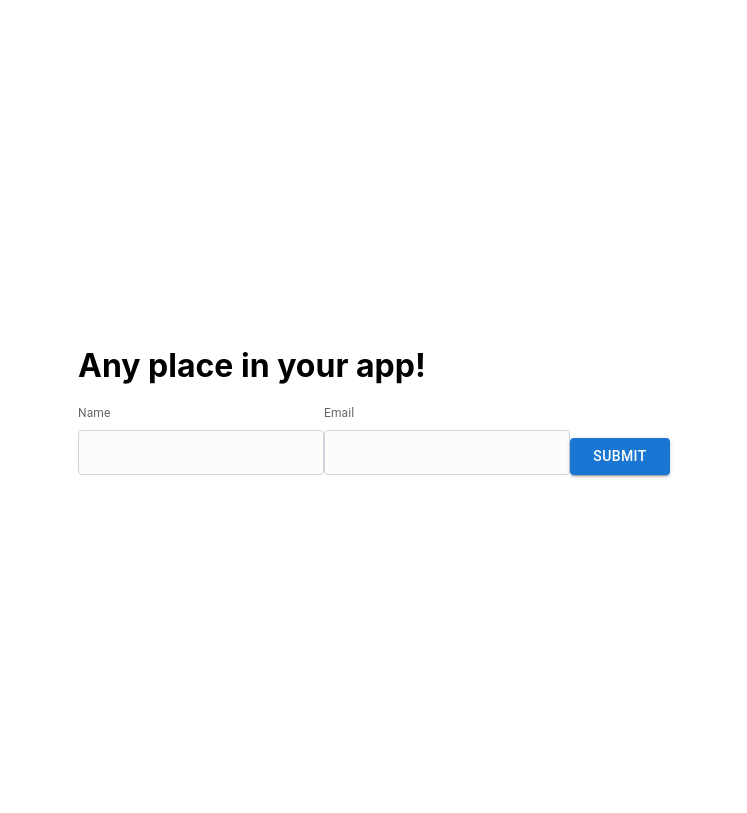
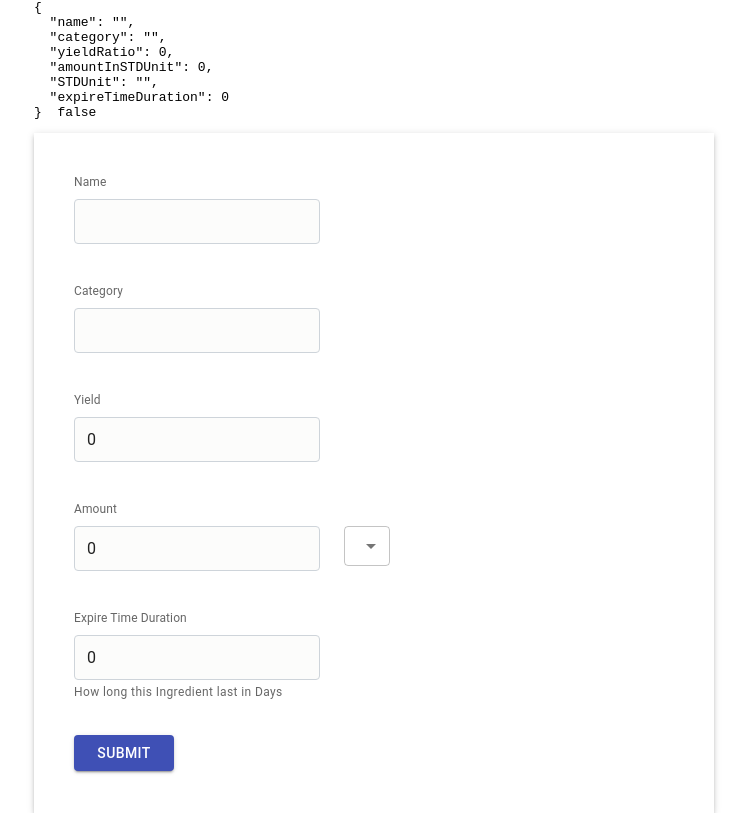
Before and after one commit to xxibcill/restaurant-management-app, a React (Create React App) app in the folder app/: page / in a window 1280 px wide. Shown: the whole page, without its empty margins (266-1013 px from the left). Built offline with nearby package versions, Linux system fonts and the light colour scheme.

Commit message:
add validate Schema

```diff
--- a/app/src/components/FormBox.tsx
+++ b/app/src/components/FormBox.tsx
@@ -7,6 +7,10 @@ import TextField, { TextFieldProps } from '@mui/material/TextField';
 import { OutlinedInputProps } from '@mui/material/OutlinedInput';
 import { orange } from '@mui/material/colors';
 import axios from 'axios'
+import { Formik, Form, Field, ErrorMessage } from 'formik';
+import * as Yup from "yup";
+import { FormikHelpers as FormikActions } from 'formik';
+import { resolve } from 'node:path/win32';
 
 type FormBoxProps = {
     children?: JSX.Element|JSX.Element[]
@@ -97,116 +101,137 @@ const BootstrapInput = styled(InputBase)(({ theme }) => ({
     },
 }));
 
+const ValidateIngredientTypeSchema = Yup.object().shape({
+    name: Yup.string()
+        .required('Required'),
+    category: Yup.string()
+        .required('Required'),
+    yieldRatio: Yup.number()
+        .required('Required'),
+    amountInSTDUnit: Yup.number()
+        .required('Required'),
+    STDUnit: Yup.string()
+        .required('Required'),
+    expireTimeDuration: Yup.number()
+        .required('Required'),
+});
+
+type FormikSubmitHandler<V> = (value: object, actions: FormikActions<V>) => void;
+
+interface FormValues {
+    name: string;
+    category: string;
+    yieldRatio: number;
+    amountInSTDUnit: number;
+    STDUnit: string;
+    expireTimeDuration: number
+}
+
   // Easiest way to declare a Function Component; return type is inferred.
 const FormBox = ({children}: FormBoxProps): JSX.Element => {
 
     const [unitSelected, setUnit] = useState('ml');
-    const [name, setName] = useState('');
-    const [category, setCategory] = useState('');
-    const [yieldRatio, setYieldRatio] = useState<number>(0);
-    const [amount, setAmount] = useState<number>(0);
-    const [etd, setETD] = useState<number>(0);
 
-    const handleUnitSelect = (event: SelectChangeEvent) => {
-        setUnit(event.target.value as string);
-    };
+    const handleSubmit: FormikSubmitHandler<FormValues>  = async (values, formikBag) => {
+        formikBag.setSubmitting(true);
+        console.log(JSON.stringify(values, null, 2));
+        await new Promise((resolve) => {
+            setTimeout(resolve, 1000);
+        });
+        // const response = await axios({
 
-    const handleNameChange = (event: React.ChangeEvent<HTMLInputElement>) => {
-        setName(event.target.value);
-    };
-
-    const handleYieldChange = (event: React.ChangeEvent<HTMLInputElement>) => {
-        setYieldRatio(Number(event.target.value));
-    };
-
-    const handleCategoryChange = (event: React.ChangeEvent<HTMLInputElement>) => {
-        setCategory(event.target.value);
-    };
-
-    const handleAmountChange = (event: React.ChangeEvent<HTMLInputElement>) => {
-        setAmount(Number(event.target.value));
-    };
-
-    const handleETDChange = (event: React.ChangeEvent<HTMLInputElement>) => {
-        setETD(Number(event.target.value));
-    };
-
-
-
-    const  handleSubmitClick = async () => {
-        const response = await axios({
-            method: 'post',
-            url: 'http://localhost:8080/createIngredient',
-            data: {
-                "name" : name,
-                "category" : category,
-                "yeildRatio" : yieldRatio,
-                "stdUnit" : unitSelected,
-                "amountInSTDUnit" : amount,
-                "expireTimeDuration" : etd
-            }
-        })
-        console.log(response.data);
-
+        //     method: 'post',
+        //     url: 'http://localhost:8080/createIngredient',
+        //     data: {
+        //         "name" : name,
+        //         "category" : category,
+        //         "yeildRatio" : yieldRatio,
+        //         "stdUnit" : unitSelected,
+        //         "amountInSTDUnit" : amount,
+        //         "expireTimeDuration" : etd
+        //     }
+        // })
+        formikBag.setSubmitting(false);
     };
 
     return(
+        <ThemeProvider theme={theme}>
+                    <Formik
+                        initialValues={{
+                            name: "",
+                            category: "",
+                            yieldRatio: 0,
+                            amountInSTDUnit: 0,
+                            STDUnit: "",
+                            expireTimeDuration: 0
+                        }}
+                        validationSchema={ValidateIngredientTypeSchema}
+                        onSubmit={handleSubmit}
+                    >
+                    {({ values,isSubmitting }) => (
+                        <Form>
+                        <pre>{`${JSON.stringify(values, null, 2)}  ${isSubmitting}`}</pre>
                         <Box sx={style}>
-            <ThemeProvider theme={theme}>
 
                             <FormControl color='success' variant="standard">
-                    <InputLabel shrink htmlFor="Name">Name</InputLabel>
-                    <BootstrapInput id="Name" onChange={handleNameChange}/>
-                    <FormHelperText id="my-helper-text">We'll never share your email.</FormHelperText>
+                                <InputLabel shrink htmlFor="name">Name</InputLabel>
+                                <Field type="text" name="name" as={BootstrapInput} />
+                                <ErrorMessage name="name">
+                                    {msg => <FormHelperText error>{msg}</FormHelperText>}
+                                </ErrorMessage>
                             </FormControl>
 
                             <FormControl variant="standard" sx={{marginTop:5}}>
                                 <InputLabel shrink htmlFor="category">Category</InputLabel>
-                    <BootstrapInput onChange={handleCategoryChange} id="category" />
+                                <Field type="text" name="category" as={BootstrapInput} />
+                                <ErrorMessage name="category">
+                                    {msg => <FormHelperText error>{msg}</FormHelperText>}
+                                </ErrorMessage>
                             </FormControl>
 
                             <FormControl variant="standard" sx={{marginTop:5}}>
-                    <InputLabel shrink htmlFor="yield">Yield</InputLabel>
-                    <BootstrapInput onChange={handleYieldChange} id="yield" type='number' />
+                                <InputLabel shrink htmlFor="yieldRatio">Yield</InputLabel>
+                                <Field type="number" name="yieldRatio" as={BootstrapInput} />
+                                <ErrorMessage name="yieldRatio">
+                                    {msg => <FormHelperText error>{msg}</FormHelperText>}
+                                </ErrorMessage>
                             </FormControl>
 
                             <Box sx={{marginTop:5}}>
                                 <FormControl variant="standard" >
-                        <InputLabel shrink htmlFor="amount">
-                        Amount
-                        </InputLabel>
-                        <BootstrapInput onChange={handleAmountChange} id="amount" type='number' />
+                                    <InputLabel shrink htmlFor="amountInSTDUnit">Amount</InputLabel>
+                                    <Field type="number" name="amountInSTDUnit" as={BootstrapInput} />
+                                    <ErrorMessage name="amountInSTDUnit">
+                                        {msg => <FormHelperText error>{msg}</FormHelperText>}
+                                    </ErrorMessage>
                                 </FormControl>
 
-                    <Select
-                        labelId="demo-simple-select-label"
-                        id="demo-simple-select"
-                        value={unitSelected}
-                        label="Age"
-                        onChange={handleUnitSelect}
+                                <Field
+                                    name="STDUnit"
                                     sx={{marginTop: 3,marginLeft: 3,height:40}}
+                                    as={Select}
                                 >
                                     {currencies.map((option) => (
                                         <MenuItem key={option.value} value={option.value}>
                                         {option.label}
                                         </MenuItem>
                                     ))}
-                    </Select>
+                                </Field>
                             </Box>
-
                             <FormControl variant="standard" sx={{marginTop:5}}>
-                    <InputLabel shrink htmlFor="etd" >
-                    Expire Time Duration
-                    </InputLabel>
-                    <BootstrapInput onChange={handleETDChange} id="etd" type='number' />
+                                <InputLabel shrink htmlFor="expireTimeDuration" >Expire Time Duration</InputLabel>
+                                <Field type="number" name="expireTimeDuration" as={BootstrapInput} />
+                                <ErrorMessage name="expireTimeDuration">
+                                    {msg => <FormHelperText error>{msg}</FormHelperText>}
+                                </ErrorMessage>
                                 <FormHelperText id="etd-helper-text">How long this Ingredient last in Days</FormHelperText>
                             </FormControl>
-
+                            <Button disabled={isSubmitting} type='submit' sx={{width:100,marginTop:4}} variant="contained">Submit</Button>
+                        </Box>
+                    </Form>
+                )}
+                </Formik>
         </ThemeProvider>
-
-            <Button onClick={handleSubmitClick} sx={{width:100,marginTop:4}} variant="contained">Submit</Button>
-
-        </Box>
     )
   };
 
--- a/app/src/components/forTestComponent.tsx
+++ b/app/src/components/forTestComponent.tsx
@@ -24,8 +24,8 @@ const rootBoxStyle = {
 const ForTestComponent = ({children}: FormBoxProps): JSX.Element => {
     return(
         <Box sx={rootBoxStyle}>
-          {/* <FormBox></FormBox> */}
-          <TestFormik/>
+          <FormBox></FormBox>
+          {/* <TestFormik/> */}
           {/* <FormikErr/> */}
         </Box>
     );
```
Lines whose indentation alone changed are shown as unchanged.
